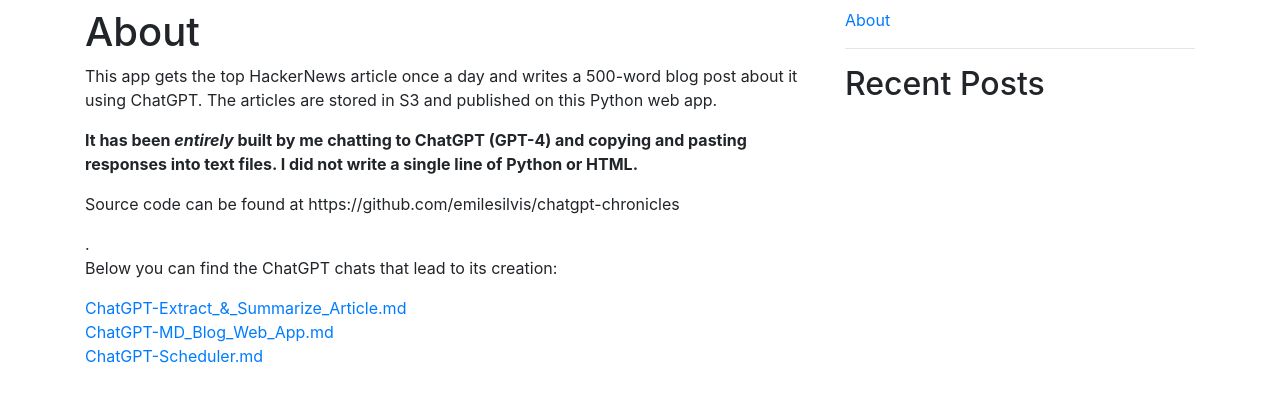
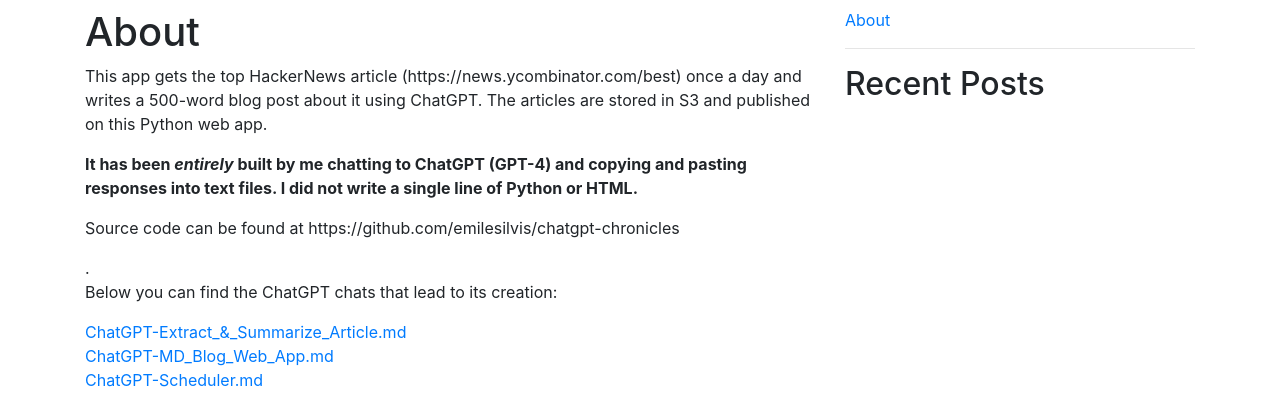
Before and after one commit to emilesilvis/chatgpt-chronicles, a Flask app: page /about/ in a window 1280 px wide. Shown: the part 48-468 px from the top of the page. Run offline with Flask 2, Linux system fonts and the light colour scheme; data that the repository does not hold is empty; some libraries are stand-ins or nearby versions.

Commit message:
feat update README.md and about.html

```diff
--- a/templates/about.html
+++ b/templates/about.html
@@ -4,7 +4,7 @@
 
 {% block content %}
   <h1>About</h1>
-  <p>This app gets the top HackerNews article once a day and writes a 500-word blog post about it using ChatGPT. The articles are stored in S3 and published on this Python web app.</p>
+  <p>This app gets the top HackerNews article (https://news.ycombinator.com/best) once a day and writes a 500-word blog post about it using ChatGPT. The articles are stored in S3 and published on this Python web app.</p>
 
   <p><strong>It has been <i>entirely</i> built by me chatting to ChatGPT (GPT-4) and copying and pasting responses into text files. I  did not write a single line of Python or HTML.</strong></p>
 
```
Also changed, not shown: README.md.
